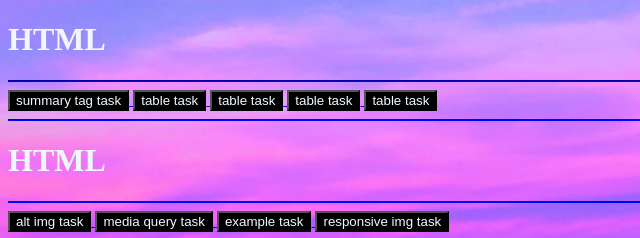
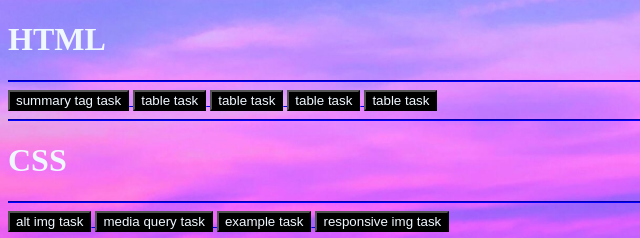
Before and after one commit to raghuvanshimanan/Frontend, a plain HTML site: page index.html in a window 1280 px wide. Shown: the top 238 px of the page, 0-640 px from the left. Drawn offline with Linux system fonts and the light colour scheme.

Commit message:
new file add

```diff
--- a/index.html
+++ b/index.html
@@ -45,7 +45,7 @@
       </a>
     </div>
     <hr />
-    <h1><div class="btn">HTML</div></h1>
+    <h1><div class="btn">CSS</div></h1>
     <hr />
     <div class="btn">
       <a href="./CSS-TASK/task-2.html">
```
